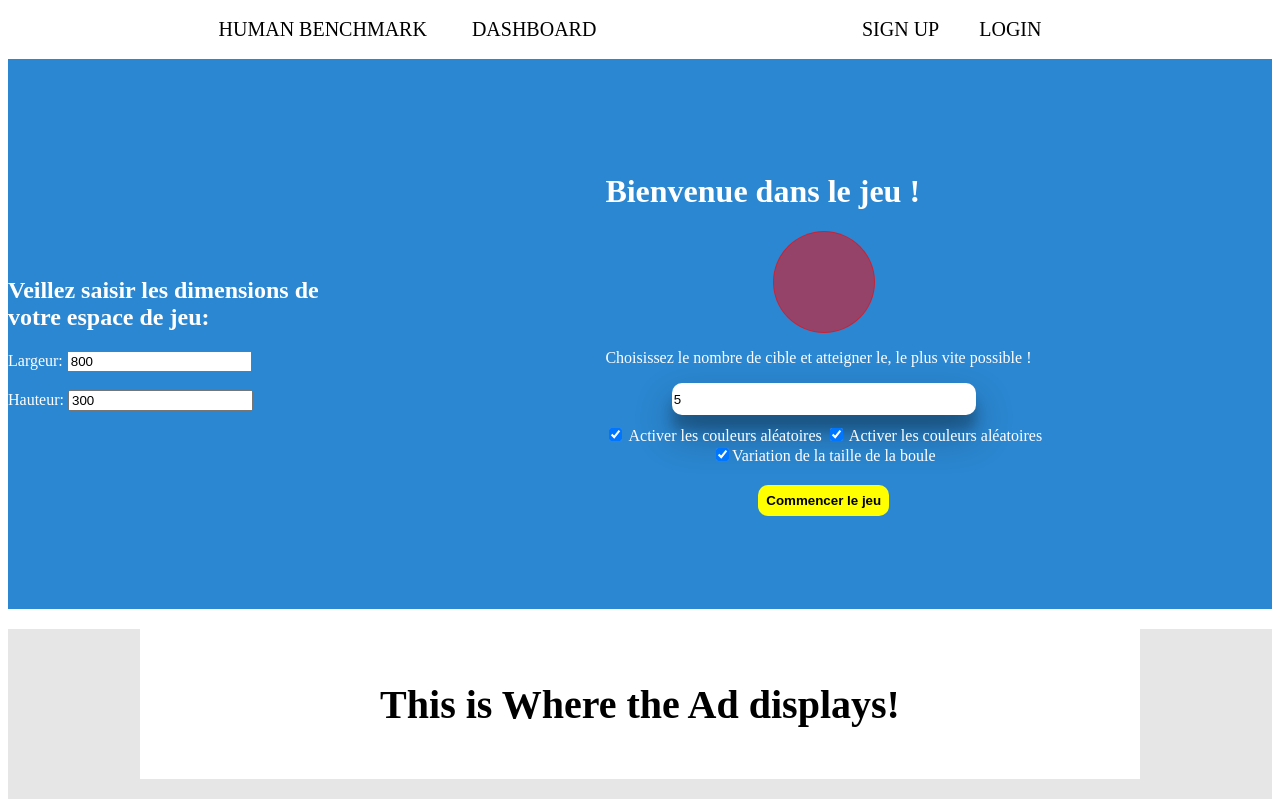
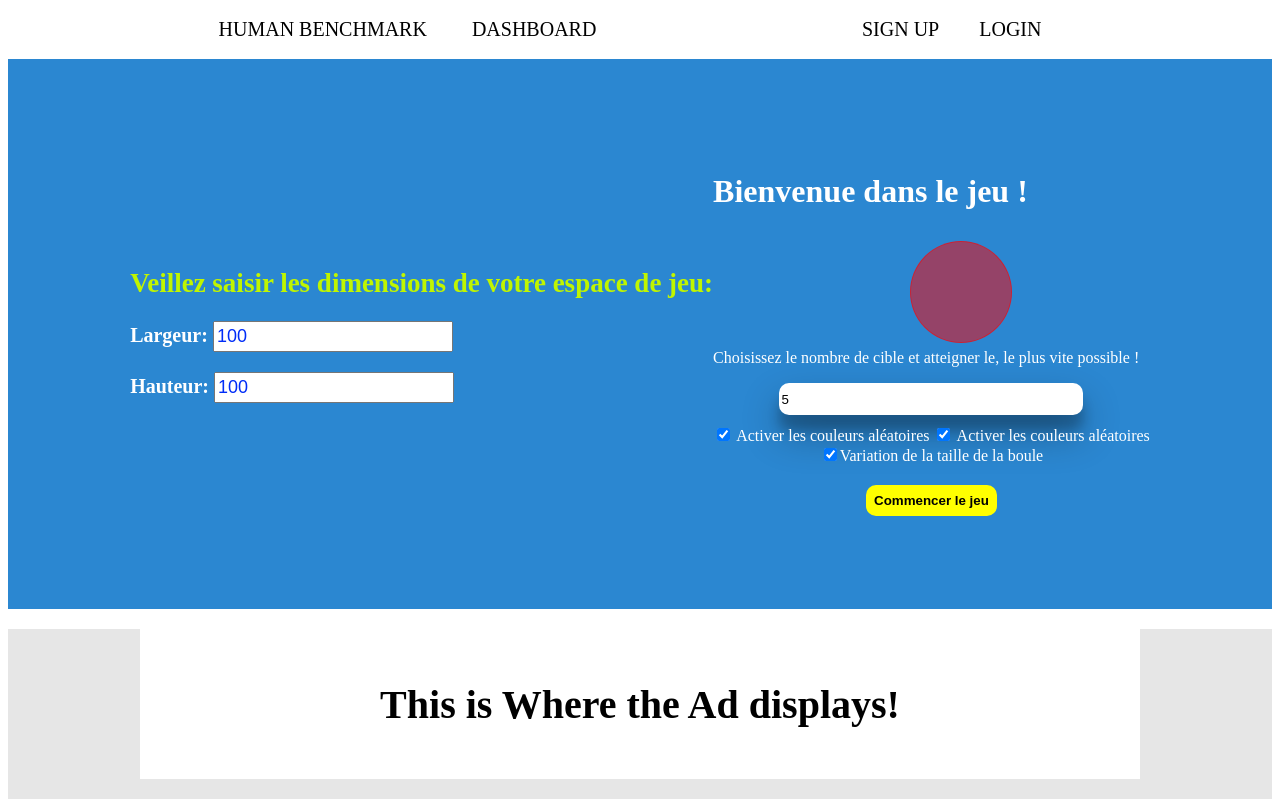
Before and after one commit to Kamalags24/human-bench, a Vue app: page / in a window 1280 px wide. Shown: the top 800 px of the page. Built offline with nearby package versions, Linux system fonts and the light colour scheme.

Commit message:
limiter le deplacement de la ball

```diff
--- a/src/components/gameArea.vue
+++ b/src/components/gameArea.vue
@@ -17,36 +17,18 @@ let width = ref(50); //variable pour changer la taille de la balle à chaque cli
 let height = ref(50); //variable pour changer la hauteur de la balle à chaque clic
 let lon = ref(); // variable aléatoire  ajouté  pour changer la taille de la balle à chaque clic
 let allScores = ref([]); // tableau pour stocker le temps mis par l'utilisateur à la fin du jeu
-let couleurs = [
-  "#FF5733",
-  "#33FF57",
-  "#3357FF",
-  "#F833FF",
-  "#33FFF8",
-  "#FFFF33",
-  "#FF33F8",
-  "#33FFFB",
-  "#FF8333",
-  "#33FF83",
-  "#3373FF",
-  "#F883FF",
-  "#3383FF",
-  "#FF3383",
-  "#83FF33",
-  "#5733FF",
-  "#FF573A",
-  "#33FF5A",
-  "#335AFF",
-  "#F833FA",
-]; // tableau de couleur
+let couleurs = ["#FF5733","#33FF57","#3357FF","#F833FF","#33FFF8","#FFFF33","#FF33F8","#33FFFB",
+"#FF8333","#33FF83","#3373FF","#F883FF","#3383FF","#FF3383","#83FF33","#5733FF",
+  "#FF573A","#33FF5A","#335AFF","#F833FA"]; // tableau de couleur
+
 let a = ref(); // variable parcourir le tableau de couleur de façon aleatoire
 let misses = ref(0); // variable pour compter le nombre de clics ratés
 // const changePosition = ref(true)
 // const colorChangeEnabled = ref(true);
 
 // Propriétés réactives pour les dimensions de la zone de jeu
-let containerCercleWidth = ref(800); // Largeur par défaut
-let containerCercleHeight = ref(300); // Hauteur par défaut
+let containerCercleWidth = ref(100); // Largeur par défaut
+let containerCercleHeight = ref(100); // Hauteur par défaut
 
 const isChangeColorActive = ref(true); // variable pour changer la couleur de la balle si l'utilisateur coche la case changement ou variation de couleur au clic
 const ischangePosition = ref(true); // variable pour changer la position de la balle au clic si l'utilisateur coche la case variation de position
@@ -60,6 +42,8 @@ function startGame() {
   count.value = numClicks.value; // affecte le nombre de clic sur la balle au compteur
   Start.value = false;
   Game.value = true;
+  misses.value = 0; //initialise le nombre de clic ratés à 0
+
   // End.value = true;
   timer();
   nextTick(() => {
@@ -97,8 +81,12 @@ function changePosition() {
     End.value = !true;
   }
 
-  top.value = Math.floor(Math.random() * 100); // variable pour changer la position de la balle au clic vers le haut de facon aleatoire entre 0 et 100
-  left.value = Math.floor(Math.random() * 100); // variable pour changer la position de la balle au clic vers la gauche de facon aleatoire entre 0 et 100
+  // Calculez la nouvelle position en tenant compte de la taille de la balle
+  const maxTop = containerCercleHeight.value - height.value;
+  const maxLeft = containerCercleWidth.value - width.value;
+
+  top.value = Math.floor(Math.random() * maxTop);
+  left.value = Math.floor(Math.random() * maxLeft);
 
   //condition pour changer  la  taille de la balle au clic quand la case variation de taille est coche
   if (ischangePosition.value) {
@@ -109,8 +97,6 @@ function changePosition() {
   // condition pour changer la couleur de la balle au clic quand la case changement de couleur ou variation de couleur est coche
   if (isChangeColorActive.value) {
     a.value = Math.floor(Math.random() * couleurs.length - 1); // recuperer la valeaur aleatoire de l'index pour le d tableau de couleur
-    top.value = Math.floor(Math.random() * 250); //  changer la position de la balle au clic vers le haut de facon aleatoire entre 0 et 250
-    left.value = Math.floor(Math.random() * 250); // changer la position de la balle au clic vers la gauche de facon aleatoire entre 0 et 250
   }
 
   //appel de la fonction taille
@@ -173,7 +159,10 @@ function updateContainerCercleSize(newWidth, newHeight) {
   containerCercleHeight.value = newHeight;
 }
 
-console.log(containerCercleHeight);
+// console.log(containerCercleHeight);
+
+
+
 </script>
 
 
@@ -186,18 +175,17 @@ console.log(containerCercleHeight);
       <label for=""
         >Largeur:
         <input
-          type="number"
+          type="number" max="500"
           v-model="containerCercleWidth"
-          min="100"
           placeholder="Largeur de la zone de jeu"
         /> </label
-      ><br />
+      ><br/>
       <label for="">
         Hauteur:
         <input
           type="number"
           v-model="containerCercleHeight"
-          min="100"
+          max="600"
           placeholder="Hauteur de la zone de jeu"
         />
       </label>
@@ -304,24 +292,27 @@ console.log(containerCercleHeight);
 
 <style scoped>
 .dimensions-cercle-container {
-  display: flex;
-  flex-direction: column;
+  color: rgb(192, 245, 0);
+  font-size: 18px;
+}
+
+.dimensions-cercle-container input {
+  color: rgb(0, 45, 247);
+  margin-bottom: 20px;
+  height: 25px;
+  font-size: 18px;
+
+}
+
+.dimensions-cercle-container label {
+  color: rgb(255, 255, 255);
+  font-size: 20px;
+  font-weight: 700;
 }
 
 .container-cercle {
-  /* height: 300px;
-  width: 800px; */
-  border: 5px solid rgb(89, 255, 0);
-  height: 300px;
-  width: 800px;
-  overflow: hidden; /*evite le debordement de la balle*/
-
-  padding: 10%; /* evite le debordement de la balle */
-
-  width: 600px;
-  overflow: hidden;
-  border: 1px solid darkturquoise;
-  padding: 10%;
+  padding: 30%;
+  position: relative;
 }
 
 .cercle-p {
@@ -374,7 +365,6 @@ console.log(containerCercleHeight);
 }
 
 .container {
-  width: 100%;
   height: 550px;
   background-color: #2b87d1;
   display: flex;
@@ -413,14 +403,13 @@ console.log(containerCercleHeight);
   border: 1px solid #ff000080;
   border-radius: 50%;
   width: 100px;
-  height: 100px;
+  height: 103px;
   position: relative;
-  top: 0;
-  left: 0;
-  margin: auto;
-  flex-wrap: wrap;
-  max-width: 150px;
-  overflow: initial;
+  top: 10px;
+  left: 45%;
+  /* margin: auto; */
+  max-width: 100px;
+  max-height: 100px;
 }
 
 #clicks {
```
